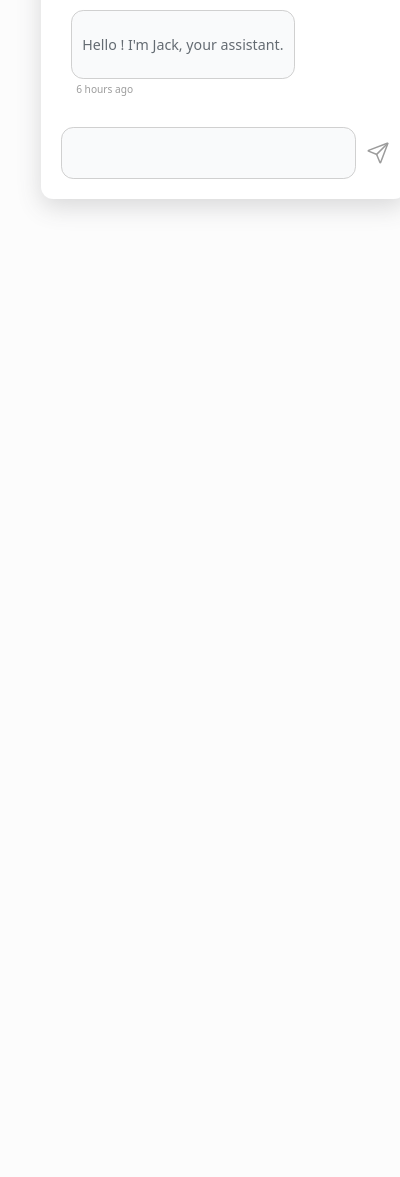
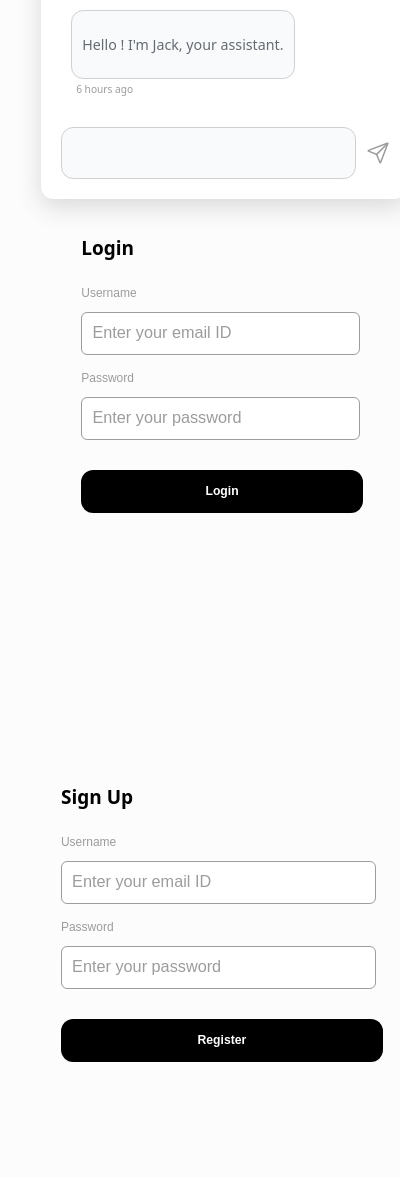
Before and after one commit to Vishvam10/Jack-Chatbot-Plugin, a browser extension: page chrome_extension/popup/popup.html in a window 400 px wide. Shown: the part 604-1781 px from the top of the page. Before the commit the page ends 844 px from the top, so only its background shows below. Drawn offline with Linux system fonts and the light colour scheme.

Commit message:
chore: rename app to chrome_extension

```diff
--- a/app/popup/popup.css
+++ b/chrome_extension/popup/popup.css
@@ -27,6 +27,8 @@
   --app-default-box-shadow: rgba(75, 77, 80, 0.2) 0px 8px 24px;
   --app-default-border: 1px solid var(--app-color-grey-light-2);
   --app-default-sanserif-font: Arial, Helvetica, sans-serif;
+
+  --app-default-transition: all 0.1s cubic-bezier(0.445, 0.05, 0.55, 0.95);
 }
 
 html {
@@ -51,7 +53,7 @@ a {
   text-decoration: none !important;
   list-style: none;
   font-size: 1.6rem;
-  transition: all 0.1s cubic-bezier(0.445, 0.05, 0.55, 0.95);
+  transition: var(--app-default-transition);
 }
 
 a:hover {
@@ -67,7 +69,7 @@ input::-webkit-input-placeholder {
 }
 
 button {
-  transition: all 0.1s cubic-bezier(0.445, 0.05, 0.55, 0.95);
+  transition: var(--app-default-transition);
   cursor: pointer;
 }
 
@@ -108,7 +110,7 @@ svg > * {
 .ionicon {
   width: 24px !important;
   height: 24px !important;
-  transition: all 0.1s cubic-bezier(0.445, 0.05, 0.55, 0.95);
+  transition: var(--app-default-transition);
   cursor: pointer;
 }
 
@@ -185,7 +187,7 @@ svg > * {
 }
 
 .sender_message {
-  background-color: var(--app-color-primary);
+  background-color: var(--app-color-black);
   color: var(--app-color-white);
   justify-content: right;
   margin: 1rem 1rem 0rem 6rem;
@@ -247,3 +249,67 @@ svg > * {
   margin: 0rem 0rem 0rem 1rem;
   stroke: var(--app-color-grey-light-1);
 }
+
+#app_login_area {
+  width: 100%;
+  height: 100%;
+  display: flex;
+  justify-content: center;
+  align-items: center;
+}
+
+.login_signup_form {
+  margin: 2rem;
+  width: 100%;
+  height: 64%;
+}
+
+.app_form_label {
+  font-family: var(--app-default-sanserif-font);
+  font-size: 12px;
+  color: var(--app-color-grey-light-1);
+}
+
+.app_form_input {
+  padding: 1rem 1rem 1.2rem 1rem;
+  font-family: var(--app-default-sanserif-font);
+  appearance: none;
+  height: 1.8rem;
+  width: 90%;
+  margin: 1rem 0rem 1rem 0rem;
+  border-radius: 0.6rem;
+  background-color: var(--app-color-white);
+  border: 1px solid var(--app-color-grey-light-1);
+  font-size: 1.6rem;
+  color: var(--app-color-grey);
+  outline: 0px !important;
+}
+
+.app_standard_button {
+  background-color: var(--app-color-black);
+  font-size: 1.2rem;
+  color: var(--app-color-white);
+  font-weight: bold;
+  border: none;
+  border-radius: 1.2rem;
+  cursor: pointer;
+  width: 99%;
+  height: 4.2rem;
+  transition: var(--app-default-transition);
+  margin: 2rem 0rem 0rem 0rem;
+}
+
+.app_standard_button:hover {
+  transform: scale(1.02);
+}
+
+.app_standard_button:active {
+  transform: scale(1) !important;
+}
+
+.hide {
+  display: none;
+  opacity: 0;
+  visibility: hidden;
+  pointer-events: none;
+}
--- a/app/popup/popup.html
+++ b/chrome_extension/popup/popup.html
@@ -43,6 +43,32 @@
                 </svg>
             </div>
         </div>
+
+        <div id="app_login_area">
+            <form id="userLoginForm" class="login_signup_form">
+                <h3>Login</h3>
+                <div>
+                    <label for="email" class="app_form_label">Username</label>
+                    <input type="email" id="email" name="email" class="app_form_input" placeholder="Enter your email ID">
+                    <label for="password" class="app_form_label">Password</label>
+                    <input type="password" id="password" name="password" class="app_form_input" placeholder="Enter your password">
+                </div>
+                <button type="button" class="app_standard_button" id="loginBtn">Login</button>
+            </form>
+        </div>
+
+        <div id="app_login_area">
+            <form id="userSignupForm">
+                <h3>Sign Up</h3>
+                <div>
+                    <label for="email" class="app_form_label">Username</label>
+                    <input type="email" id="email" name="email" class="app_form_input" placeholder="Enter your email ID">
+                    <label for="password" class="app_form_label">Password</label>
+                    <input type="password" id="password" name="password" class="app_form_input" placeholder="Enter your password">
+                </div>
+                <button type="button" class="app_standard_button" id="signupBtn">Register</button>
+            </form>
+        </div>
     </div>
     <script type="module" src="./popup.js"></script>
 </body>
```
Also changed, not shown: chrome_extension/assets/jack.png (renamed from app/assets/jack.png), chrome_extension/foreground/contentScript.css (added), chrome_extension/foreground/contentScript.js (added), chrome_extension/manifest.json (renamed from app/manifest.json), chrome_extension/popup/popup.js (renamed from app/popup/popup.js), 2 other files.
